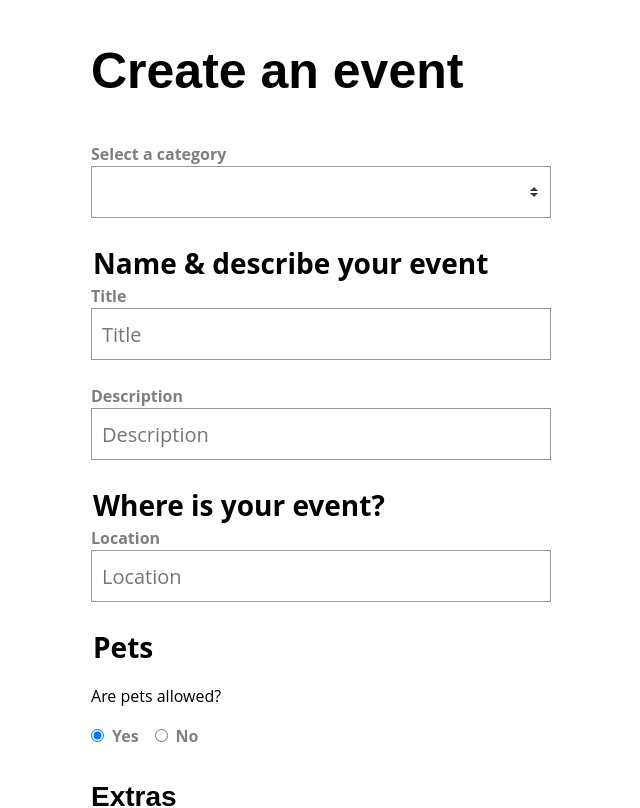
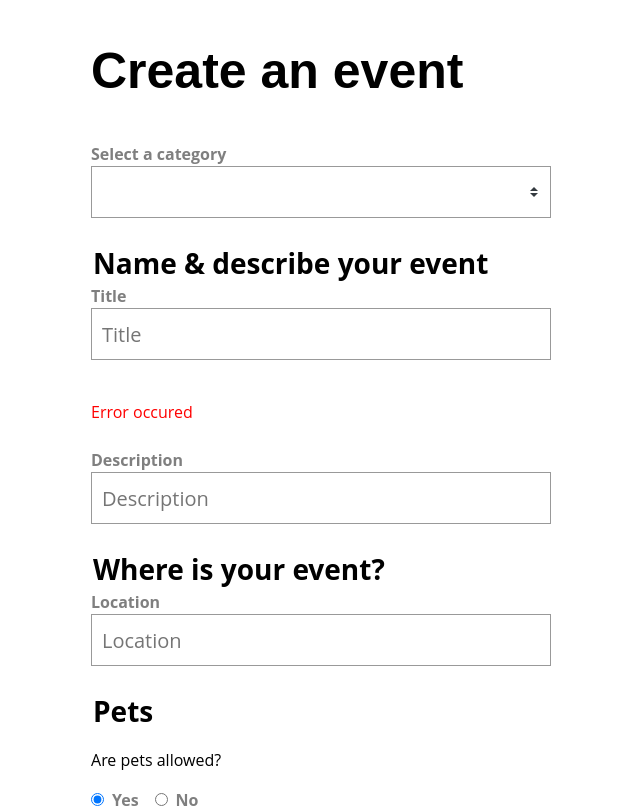
Before and after one commit to allanShady/vue3-forms, a Vue app: page / in a window 1280 px wide. Shown: the top 808 px of the page, without its empty margins (339-979 px from the left). Built offline with nearby package versions, Linux system fonts and the light colour scheme.

Commit message:
feat (a11y): add accesibily error tip

```diff
--- a/src/components/BaseInput.vue
+++ b/src/components/BaseInput.vue
@@ -7,8 +7,17 @@
             :value="modelValue"
             @input="$emit('update:modelValue', $event.target.value)"
             :id="uuid"
+            :aria-describedby="error && `${uuid}-error`"
+            :aria-invalid="error && true"
         />
-
+        <p
+            class="errorMessage"
+            v-if="error"
+            :id="`${uuid}-error`"
+            aria-live="assertive"
+        >
+            {{ error }}
+        </p>
 </template>
 
 <script>
@@ -23,6 +32,10 @@
         modelValue: {
             type: [String, Number],
             default: ''
+        },
+        error: {
+            type: String,
+            default: ''
         }
     },
 
--- a/src/views/SimpleForm.vue
+++ b/src/views/SimpleForm.vue
@@ -15,6 +15,7 @@
             label="Title"
             v-model="event.title"
             type="text"
+            error="Error occured"
           />
 
           <base-input
```
